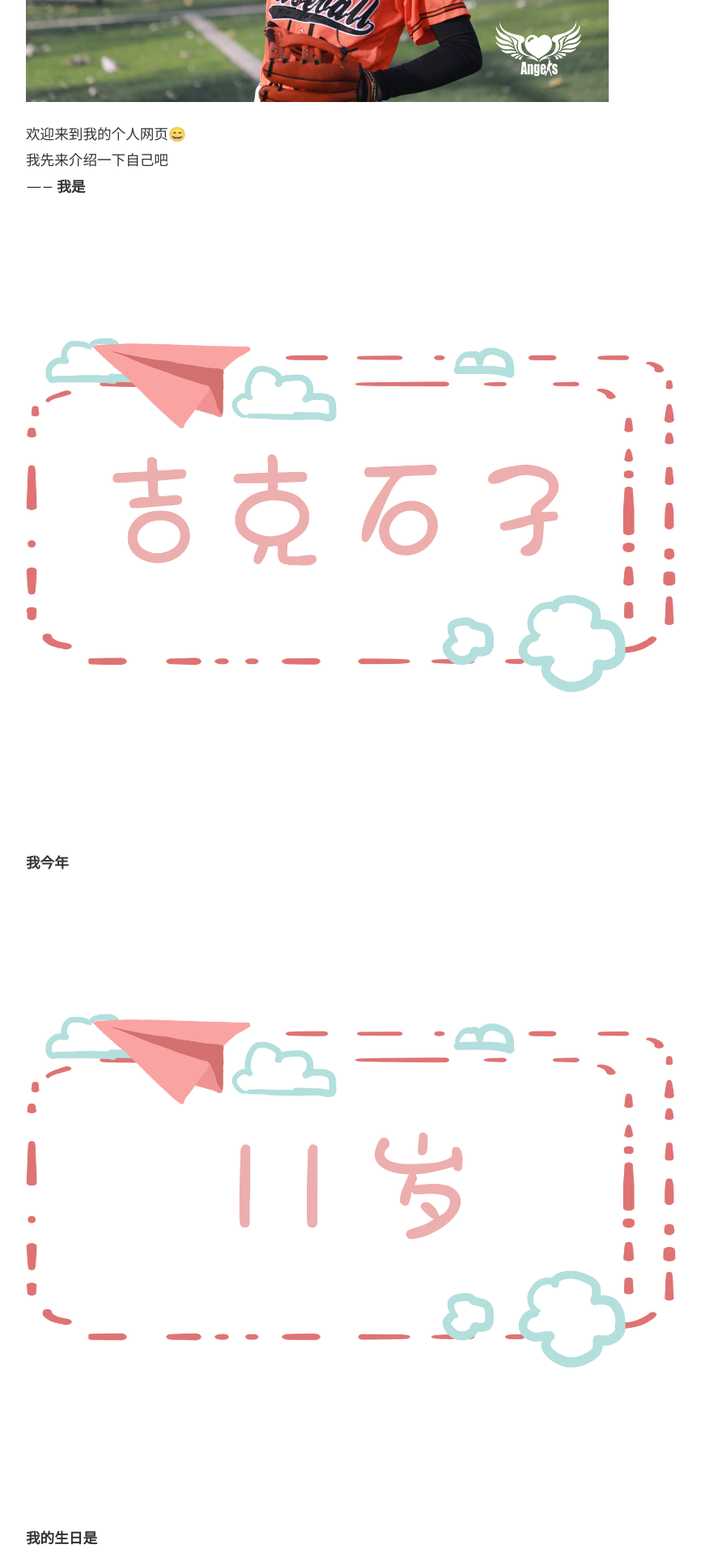
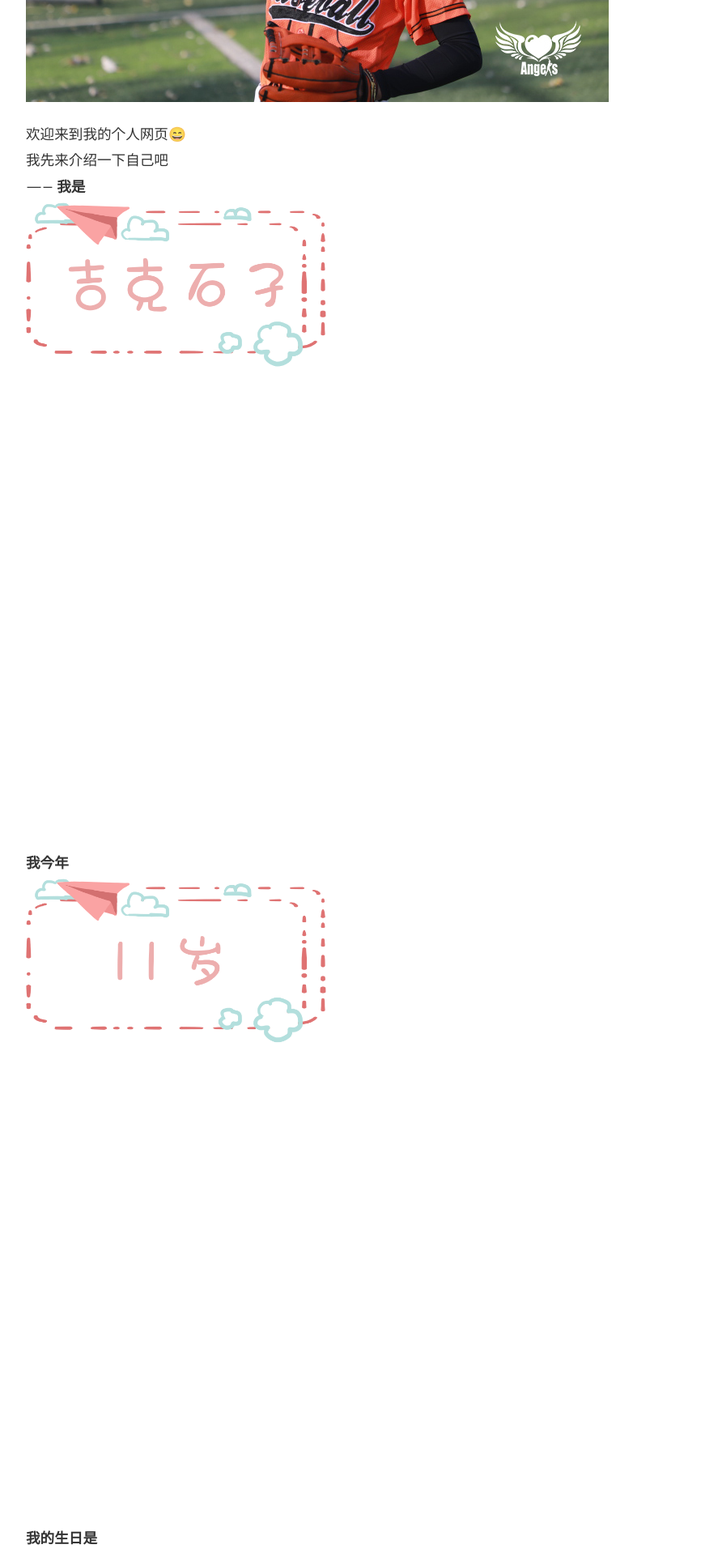
Before and after one commit to xsq1739/myweb2, a Jekyll site: the page built from _posts/2020-01-03-ai-shang-bian-cheng.md, in a window 1280 px wide. Shown: the part 608-2526 px from the top of the page at 81% size, without its empty margins (253-1119 px from the left). Built offline with Jekyll 4.4.1, drawn with Linux system fonts in a browser that asks for light colours; nearby versions of some CDN libraries.

Commit message:
Update 2020-01-03-ai-shang-bian-cheng.md

```diff
--- a/_posts/2020-01-03-ai-shang-bian-cheng.md
+++ b/_posts/2020-01-03-ai-shang-bian-cheng.md
@@ -8,13 +8,13 @@ featured: true
 我先来介绍一下自己吧
 -----
 **我是**
-![100](../assets/images/吉克石子.png)
+![100](../assets/images/石子x.png)
 **我今年**
-![100](../assets/images/11岁.png)
+![100](../assets/images/11x.png)
 **我的生日是**
-![100](../assets/images/生日.png)
+![100](../assets/images/生日x.png)
 **我的老家在**
-![100](../assets/images/四川.png)
+![100](../assets/images/四川x.png)
 
 目前我是强棒基地的一名棒球运动员。
 
```
